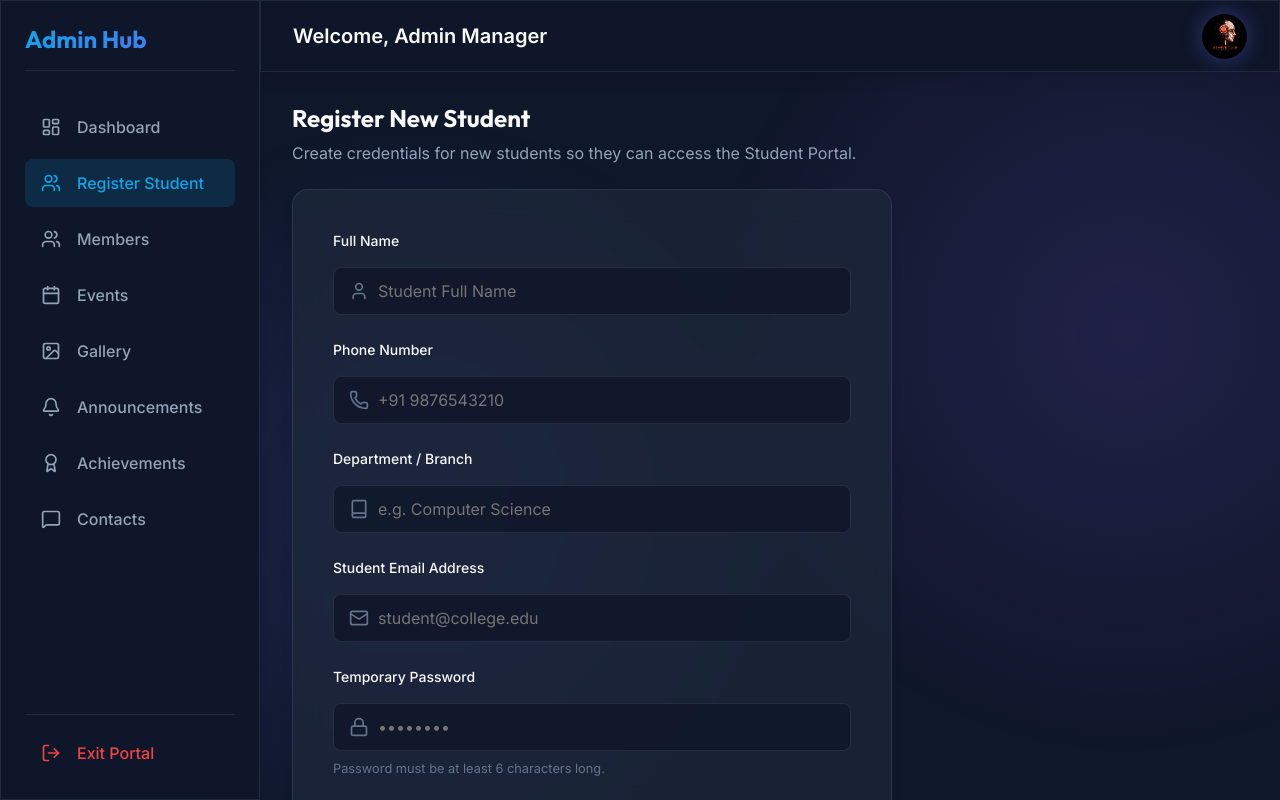
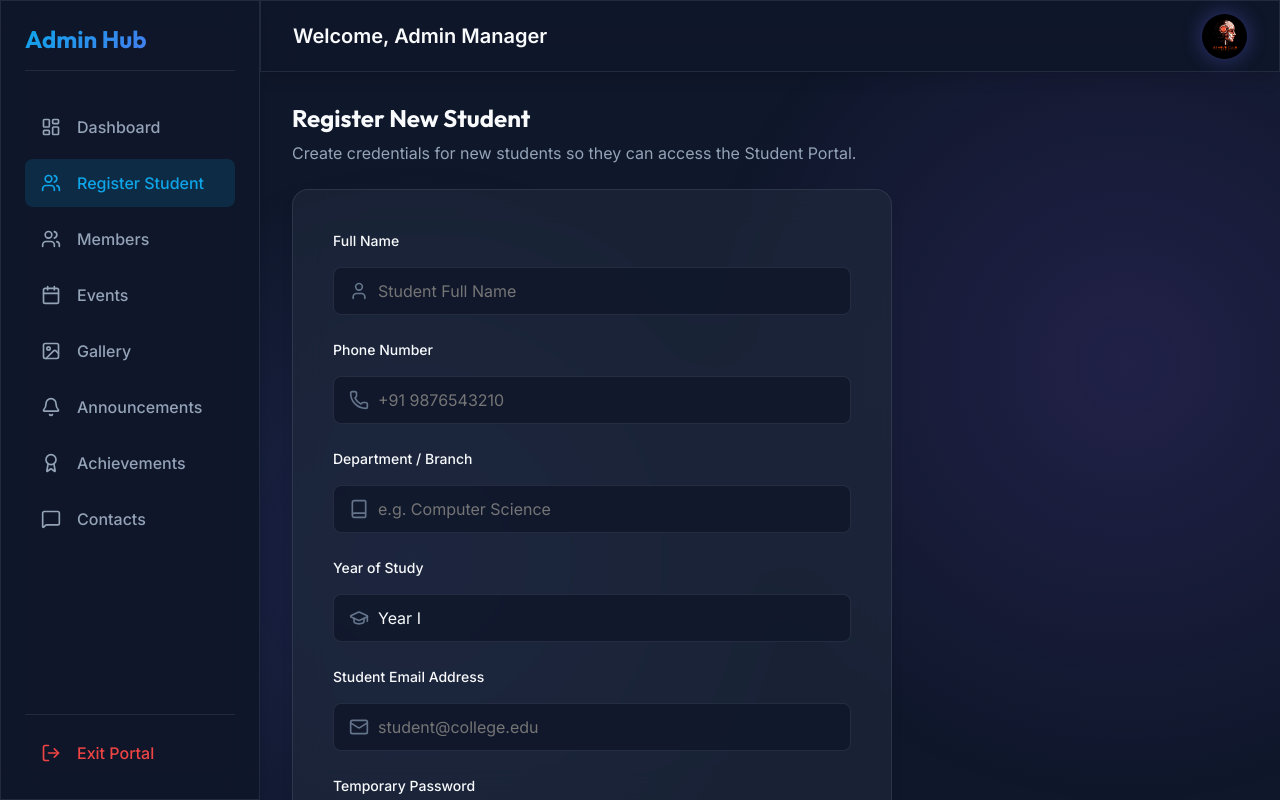
Before and after one commit to praveenrajramaraj96-sketch/AI-HIVE_club, a React (Vite) app: page /admin/register-student in a window 1280 px wide. Built offline with nearby package versions, Linux system fonts and the light colour scheme; no server answers; the database is empty; sample sign-in values are in the browser's storage.

Commit message:
Added Year field to student registration

```diff
--- a/src/pages/admin/components/AdminMembers.jsx
+++ b/src/pages/admin/components/AdminMembers.jsx
@@ -21,6 +21,7 @@ const AdminMembers = () => {
                     email: data.email || 'Unknown',
                     phone: data.phone || 'N/A',
                     department: data.department || 'N/A',
+                    year: data.year || 'N/A',
                     role: data.role || 'Student',
                     status: data.status || 'Active',
                     joinDate: data.createdAt ? new Date(data.createdAt).toLocaleDateString() : 'Unknown'
@@ -113,7 +114,7 @@ const AdminMembers = () => {
                                     </div>
                                     <div>
                                         <div style={{ fontWeight: 600, color: 'var(--text-primary)' }}>{member.name || 'No Name Provided'}</div>
-                                        <div style={{ fontSize: '0.8rem', color: 'var(--text-muted)' }}>{member.department}</div>
+                                        <div style={{ fontSize: '0.8rem', color: 'var(--text-muted)' }}>{member.department} • Year {member.year}</div>
                                     </div>
                                 </td>
                                 <td>
--- a/src/pages/admin/components/StudentRegister.jsx
+++ b/src/pages/admin/components/StudentRegister.jsx
@@ -1,5 +1,5 @@
 import React, { useState } from 'react';
-import { Mail, Lock, UserPlus, ArrowRight, Loader2, CheckCircle, User, Phone, Book } from 'lucide-react';
+import { Mail, Lock, UserPlus, ArrowRight, Loader2, CheckCircle, User, Phone, Book, GraduationCap } from 'lucide-react';
 import { createUserWithEmailAndPassword, signOut } from 'firebase/auth';
 import { collection, addDoc } from 'firebase/firestore';
 import { auth, db, secondaryAuth } from '../../../firebase';
@@ -9,6 +9,7 @@ const StudentRegister = () => {
     const [name, setName] = useState('');
     const [phone, setPhone] = useState('');
     const [department, setDepartment] = useState('');
+    const [year, setYear] = useState('I');
     const [email, setEmail] = useState('');
     const [password, setPassword] = useState('');
     const [error, setError] = useState('');
@@ -31,6 +32,7 @@ const StudentRegister = () => {
                 name: name,
                 phone: phone,
                 department: department,
+                year: year,
                 email: email,
                 createdAt: new Date().toISOString(),
                 status: 'Active',
@@ -41,6 +43,7 @@ const StudentRegister = () => {
             setName('');
             setPhone('');
             setDepartment('');
+            setYear('I');
             setEmail('');
             setPassword('');
         } catch (err) {
@@ -115,6 +118,25 @@ const StudentRegister = () => {
                     </div>
 
                     <div className="input-group">
+                        <label className="input-label">Year of Study</label>
+                        <div className="input-wrapper">
+                            <GraduationCap size={20} className="input-icon" />
+                            <select
+                                className="input-base with-icon"
+                                value={year}
+                                onChange={(e) => setYear(e.target.value)}
+                                required
+                                style={{ appearance: 'none', cursor: 'pointer' }}
+                            >
+                                <option value="I">Year I</option>
+                                <option value="II">Year II</option>
+                                <option value="III">Year III</option>
+                                <option value="IV">Year IV</option>
+                            </select>
+                        </div>
+                    </div>
+
+                    <div className="input-group">
                         <label className="input-label">Student Email Address</label>
                         <div className="input-wrapper">
                             <Mail size={20} className="input-icon" />
--- a/src/pages/student/components/StudentProfile.jsx
+++ b/src/pages/student/components/StudentProfile.jsx
@@ -1,11 +1,11 @@
 import React, { useState, useEffect } from 'react';
-import { User, Mail, ShieldCheck, Loader2, Camera, UserSquare2 } from 'lucide-react';
+import { User, Mail, ShieldCheck, Loader2, Camera, UserSquare2, GraduationCap } from 'lucide-react';
 import { doc, updateDoc, collection, query, where, getDocs } from 'firebase/firestore';
 import { db, auth } from '../../../firebase';
 import './StudentProfile.css';
 
 const StudentProfile = () => {
-    const [profile, setProfile] = useState({ name: '', department: '', phone: '', email: '', role: 'Student', docId: null });
+    const [profile, setProfile] = useState({ name: '', department: '', year: 'I', phone: '', email: '', role: 'Student', docId: null });
     const [loading, setLoading] = useState(true);
     const [saving, setSaving] = useState(false);
     const [success, setSuccess] = useState('');
@@ -27,6 +27,7 @@ const StudentProfile = () => {
                     setProfile({
                         name: data.name || '',
                         department: data.department || '',
+                        year: data.year || 'I',
                         phone: data.phone || '',
                         email: userEmail,
                         role: data.role || 'Student',
@@ -57,6 +58,7 @@ const StudentProfile = () => {
             await updateDoc(docRef, {
                 name: profile.name,
                 department: profile.department,
+                year: profile.year,
                 phone: profile.phone
             });
             setSuccess('Profile updated successfully!');
@@ -147,6 +149,21 @@ const StudentProfile = () => {
                             </div>
 
                             <div className="input-group">
+                                <label className="input-label">Year of Study</label>
+                                <select
+                                    className="input-base"
+                                    value={profile.year}
+                                    onChange={e => setProfile({ ...profile, year: e.target.value })}
+                                    style={{ cursor: 'pointer' }}
+                                >
+                                    <option value="I">Year I</option>
+                                    <option value="II">Year II</option>
+                                    <option value="III">Year III</option>
+                                    <option value="IV">Year IV</option>
+                                </select>
+                            </div>
+
+                            <div className="input-group">
                                 <label className="input-label">Phone Number</label>
                                 <input
                                     type="tel"
```
